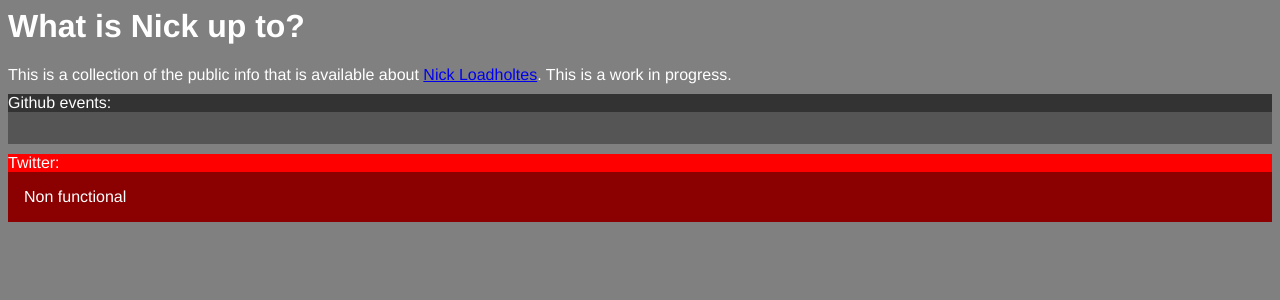
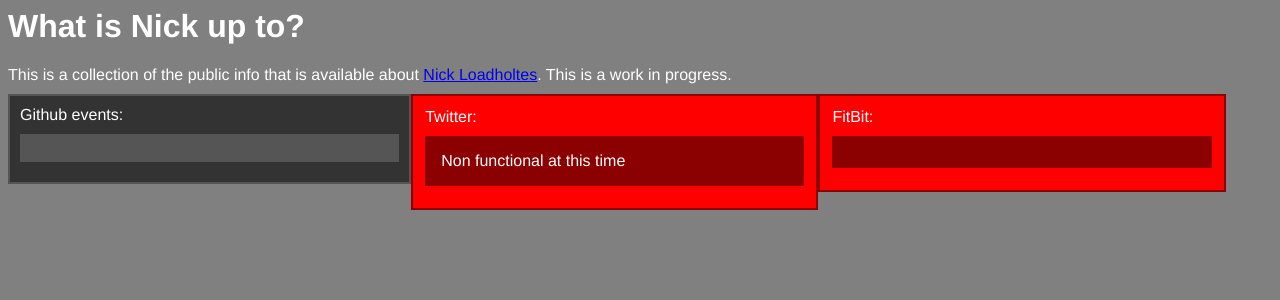
Before and after one commit to nloadholtes/foxtrot, a Django app: template templates/personal_api/about.html in a window 1280 px wide. Shown: the top 300 px of the page. Run offline with Django 3.2, Linux system fonts and the light colour scheme; the template is opened without the code that fills it, so the values that code supplies are empty; some libraries are stand-ins or nearby versions.

Commit message:
More css cleanup/separation, new box for fitbit

```diff
--- a/templates/personal_api/about.html
+++ b/templates/personal_api/about.html
@@ -7,22 +7,58 @@
             color:white;
             font-family: helvetica;
         }
+        #wrapper-div {
+            margin: 0 auto;
+        }
         #github-div {
             background-color: #333;
             margin: 10px auto;
+            float: left;
+            width: 30%;
+            padding: 10px;
+            border: 2px solid #555;
         }
         #github-content-div {
+            margin: 10px auto;
             padding: 1em;
             background-color: #555;
             color: #eee;
+            padding-top: .75em;
         }
+        #twitter-div {
+            margin: 10px auto;
+            background-color: red;
+            float: left;
+            width: 30%;
+            padding: .75em;
+            border: 2px solid darkred;
+        }
+        #twitter-content-div {
+            margin: 10px auto;
+            padding: 1em;
+            background-color: darkred;
+        }
+        #fitbit-div {
+            margin: 10px auto;
+            background-color: red;
+            width: 30%;
+            float: left;
+            padding: .75em;
+            border: 2px solid darkred;
+        }
+        #fitbit-content-div {
+            margin: 10px auto;
+            padding: 1em;
+            background-color: darkred;
+        }
+
     </style>
 </head>
 <body>
 <h1>What is Nick up to?</h1>
 
 This is a collection of the public info that is available about <a href="http://ironboundsoftware.com">Nick Loadholtes</a>. This is a work in progress.
-<span>
+<div id="wrapper-div">
     <div id="github-div">
         Github events:
         <div id="github-content-div"></div>
@@ -31,26 +67,22 @@
         Twitter:
         <div id="twitter-content-div"></div>
     </div>
-</span>
+    <div id="fitbit-div">
+        FitBit:
+        <div id="fitbit-content-div"></div>
+    </div>
+</div>
 <script type="text/javascript">
 $(document).ready( function() {changetwitter(); changegithub(); });
 
 function changetwitter() {
-    $("#twitter-div").css({
-        margin: "10px auto",
-        backgroundColor:"red"
-    });
-    $("#twitter-content-div").css({
-        padding:"1em",
-        backgroundColor:"darkred"
-    });
-    $("#twitter-content-div").text("Non functional");
+    $("#twitter-content-div").text("Non functional at this time");
 }
 
 function changegithub() {
     event_data = $.getJSON('/personal_api/getGitHubEvents/nloadholtes', function(data) {
         outputtext = "";
-        for(x=0; x<10; x++){
+        for(x=0; x<5; x++){
             row = data[x]
             if(row.type === "WatchEvent") {
                 continue
@@ -64,6 +96,7 @@
             }
             outputtext += "</li>"
         }
+        outputtext += "<a href='https://github.com/nloadholtes'>More info</a>";
         $("#github-content-div").html(outputtext);
     });
     console.log(event_data)
```
